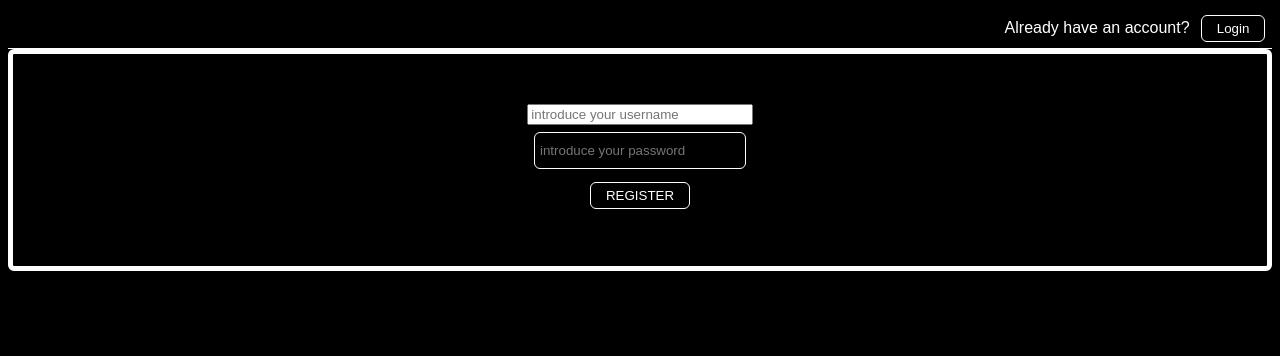
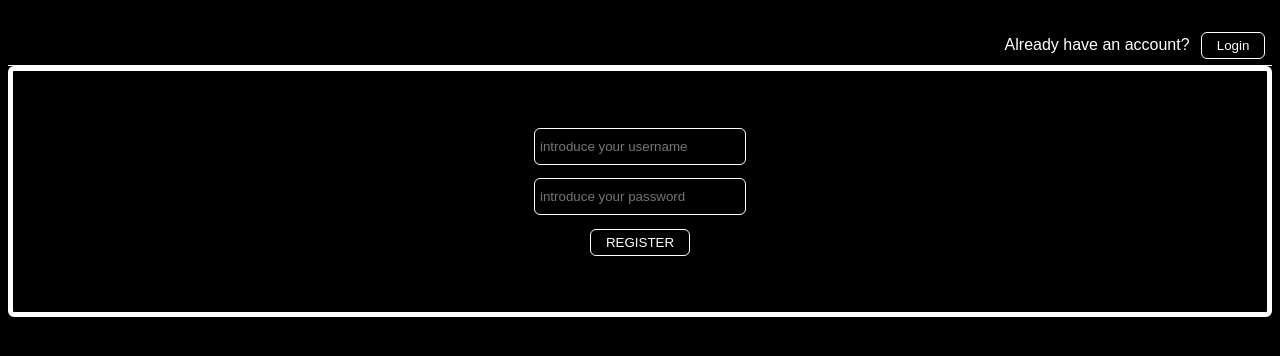
Before and after one commit to iratxeMoya/ECV-P2, a website: page src/index.html in a window 1280 px wide. Both pictures are taken after a click on the button "Register". Drawn offline with Linux system fonts and the light colour scheme.

Commit message:
probando

```diff
--- a/src/index.html
+++ b/src/index.html
@@ -3,6 +3,7 @@
 	<head>
 		<link rel="stylesheet" type="text/css" href="login.css">
 		<link rel="stylesheet" type="text/css" href="plaza.css">
+		<link rel="stylesheet" type="text/css" href="register.css">
 	</head>
 	<body style="background-color:black;overflow:hidden;font-family: Arial, Helvetica, sans-serif;">
 		<div class="chatBody" style="display: none;">
@@ -39,12 +40,12 @@
 			<form method="post" action="/register" id="top">
 				<div class="registerBox">
 					<label>Already have an account?</label>
-					<button type="button" id='loginTopButton' class="formBtn">Login</button>
+					<button type="button" id='loginTopBtn' class="formBtn">Login</button>
 				</div>
 			</form>
 			<div class="loginBox">
 				<form method="post" action="/node/9027/chat" id="middle">
-					<input class="fromInput" placeholder="introduce your username" id="regUsername">
+					<input class="formInput" placeholder="introduce your username" id="regUsername">
 					<input type="password" class="formInput" placeholder="introduce your password" id="regPassword">
 					<button type="button" id='registerBotBtn' class="formBtn">REGISTER</button>
 				</form>
--- /dev/null
+++ b/src/register.css
@@ -0,0 +1,9 @@
+.registerBody {
+	background-color: black;
+    overflow: hidden;
+    font-family: Arial, Helvetica, sans-serif;
+    height: 100%;
+    display: grid;
+    grid-template-rows: 40px 550px;
+    margin-top: 25px;
+}
```
